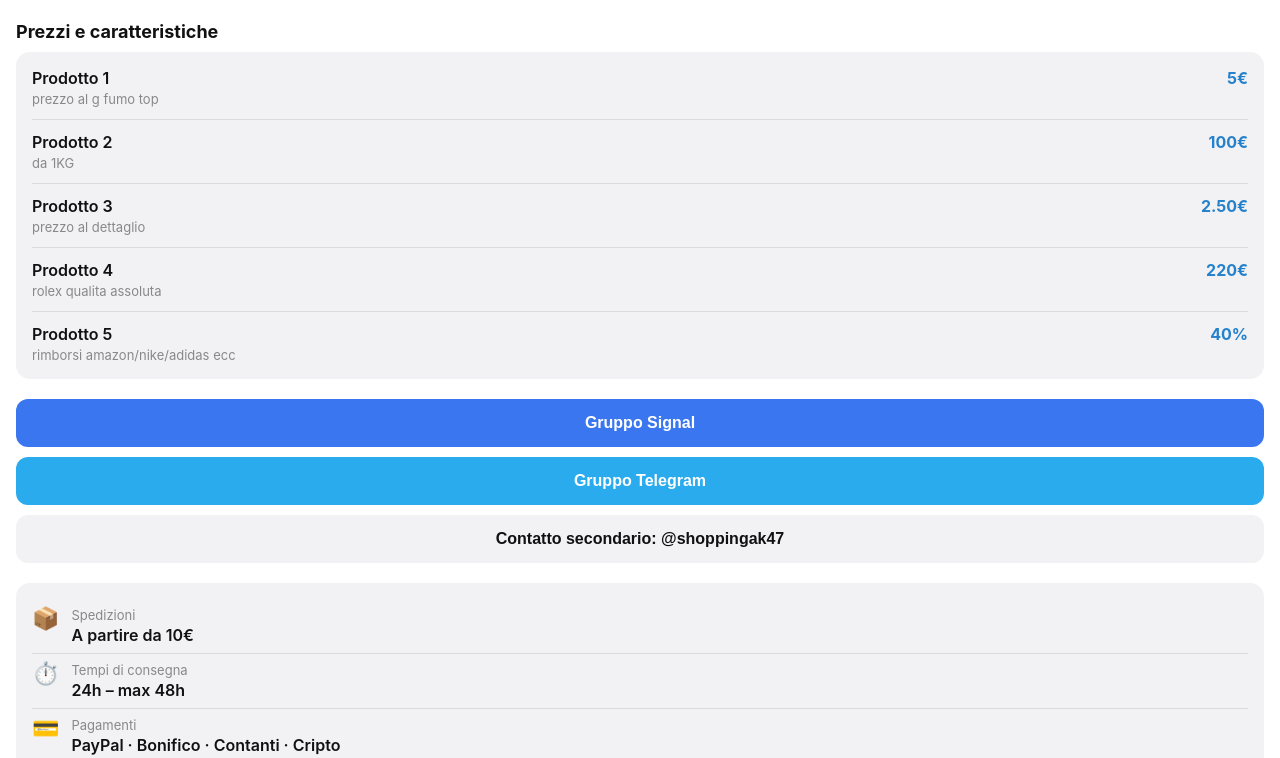
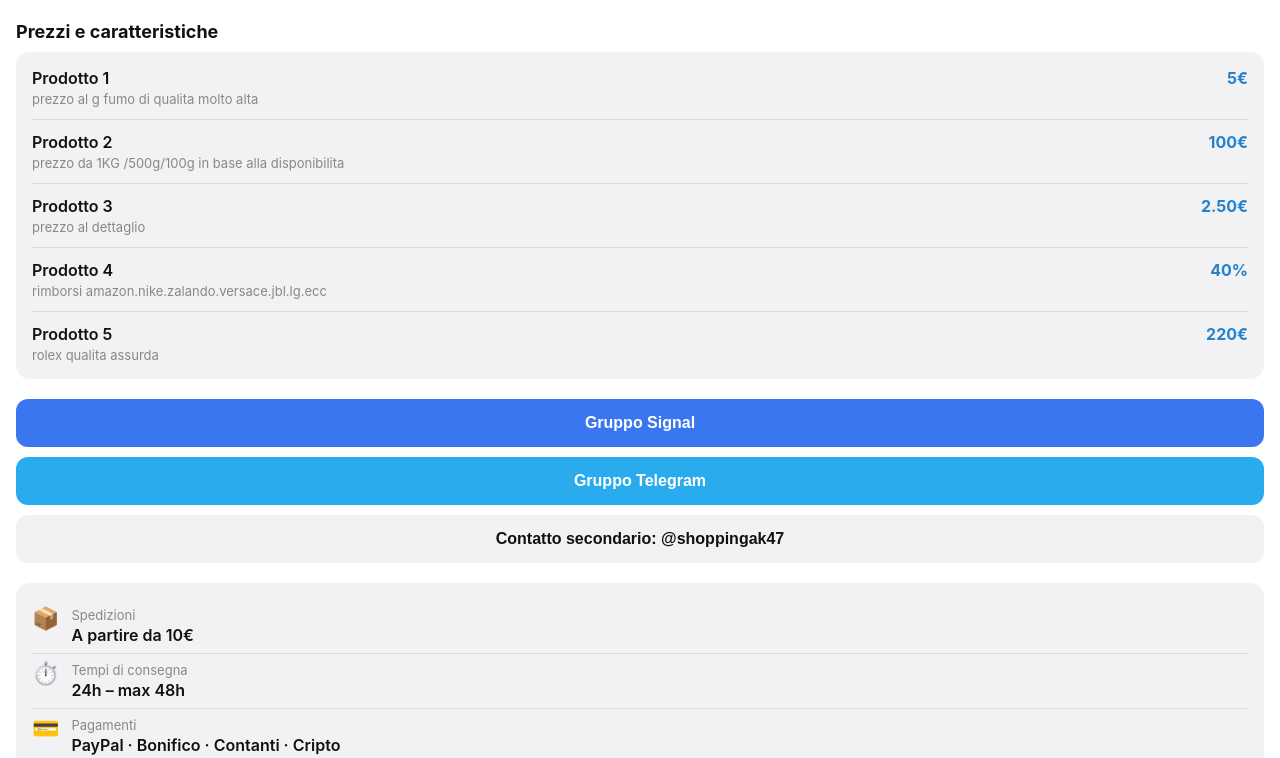
Before and after one commit to alfredo26690/Vetrina-ak47, a plain HTML site: page index.html in a window 1280 px wide. Shown: the part 3100-3858 px from the top of the page. Drawn offline with Linux system fonts and the light colour scheme.

Commit message:
Update product details and prices in index.html

```diff
--- a/index.html
+++ b/index.html
@@ -14,11 +14,11 @@
      ===================================================== -->
 <script>
 const LISTINO = [
-  { nome: "Prodotto 1", prezzo: "5€", dettagli: "prezzo al g fumo top" },
-  { nome: "Prodotto 2", prezzo: "100€", dettagli: "da 1KG " },
+  { nome: "Prodotto 1", prezzo: "5€", dettagli: "prezzo al g fumo di qualita molto alta " },
+  { nome: "Prodotto 2", prezzo: "100€", dettagli: "prezzo da 1KG /500g/100g in base alla disponibilita" },
   { nome: "Prodotto 3", prezzo: "2.50€", dettagli: "prezzo al dettaglio " },
-  { nome: "Prodotto 4", prezzo: "220€", dettagli: "rolex qualita assoluta" },
-  { nome: "Prodotto 5", prezzo: "40%", dettagli: "rimborsi amazon/nike/adidas ecc" },
+  { nome: "Prodotto 4", prezzo: "40%", dettagli: "rimborsi amazon.nike.zalando.versace.jbl.lg.ecc" },
+  { nome: "Prodotto 5", prezzo: "220€", dettagli: "rolex qualita assurda" },
 ];
 </script>
 <!-- ================= FINE LISTINO ================= -->
```
